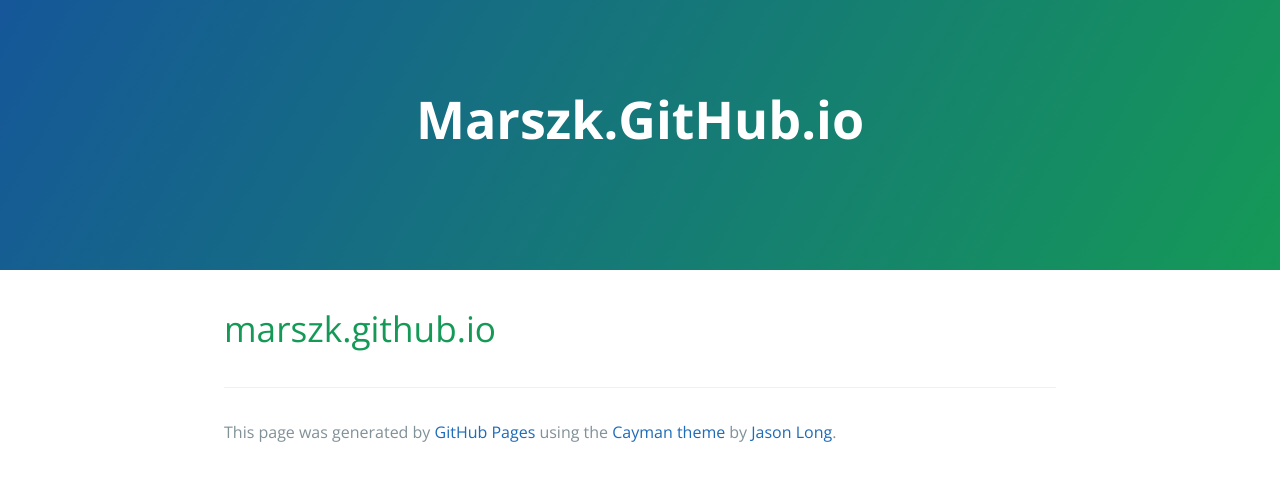
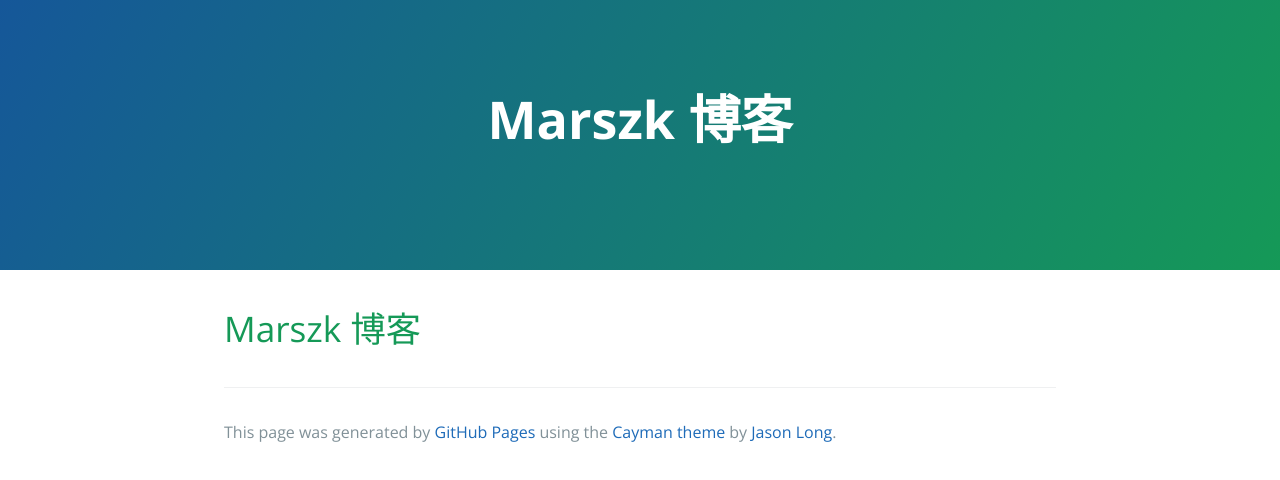
Before and after one commit to marszk/marszk.github.io, a plain HTML site: page index.html in a window 1280 px wide. Drawn offline with nearby package versions, Linux system fonts and the light colour scheme.

Commit message:
Update index.html

```diff
--- a/index.html
+++ b/index.html
@@ -2,7 +2,7 @@
 <html lang="en-us">
   <head>
     <meta charset="UTF-8">
-    <title>Marszk.GitHub.io by marszk</title>
+    <title>marszk</title>
     <meta name="viewport" content="width=device-width, initial-scale=1">
     <link rel="stylesheet" type="text/css" href="stylesheets/normalize.css" media="screen">
     <link href='https://fonts.googleapis.com/css?family=Open+Sans:400,700' rel='stylesheet' type='text/css'>
@@ -11,13 +11,13 @@
   </head>
   <body>
     <section class="page-header">
-      <h1 class="project-name">Marszk.GitHub.io</h1>
+      <h1 class="project-name">Marszk 博客</h1>
       <h2 class="project-tagline"></h2>
     </section>
 
     <section class="main-content">
       <h1>
-<a id="marszkgithubio" class="anchor" href="#marszkgithubio" aria-hidden="true"><span aria-hidden="true" class="octicon octicon-link"></span></a>marszk.github.io</h1>
+<a id="marszkgithubio" class="anchor" href="#marszkgithubio" aria-hidden="true"><span aria-hidden="true" class="octicon octicon-link"></span></a>Marszk 博客</h1>
 
       <footer class="site-footer">
 
```
